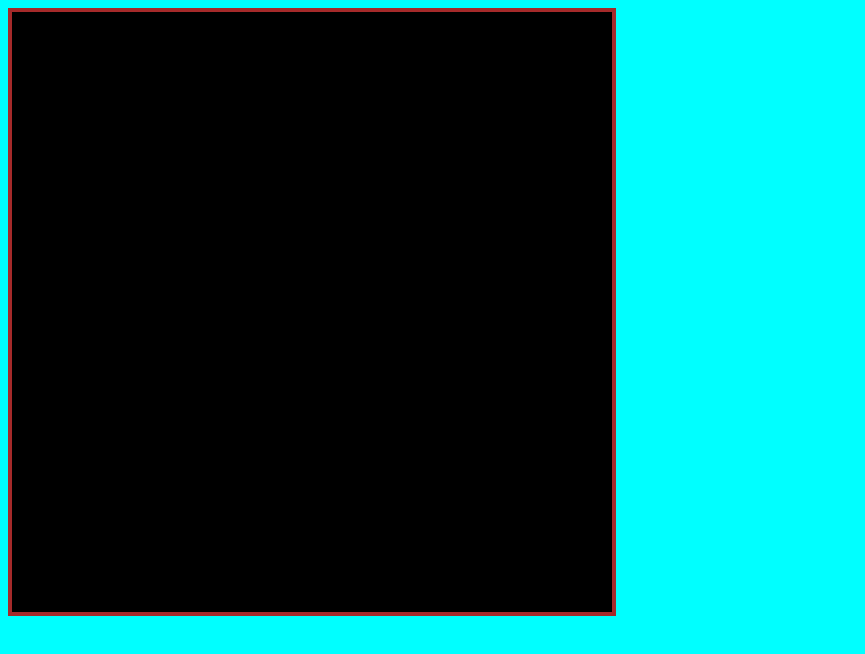
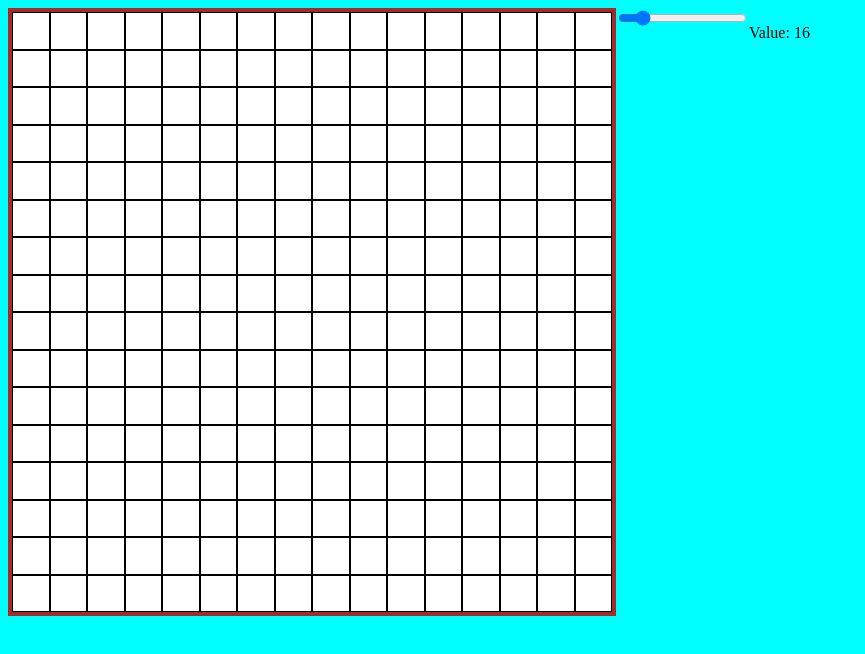
Before and after one commit to THRILLH/odin-etchasketch, a plain HTML site: page index.html in a window 1280 px wide. Shown: the whole page, without its empty margins (0-865 px from the left). Drawn offline with Linux system fonts and the light colour scheme.

Commit message:
Add slider to choose grid length and clear sketch container each time

```diff
--- a/index.html
+++ b/index.html
@@ -13,5 +13,9 @@
 
     </div>
 
+    <div class="slidecontainer">
+        <input type="range" min="1" max="100" value="16" class="slider" id="myRange">
+      </div>
+    <p>Value: <span id="demo"></span></p>
 </body>
 </html>
--- a/javascript.js
+++ b/javascript.js
@@ -2,6 +2,7 @@ const sketchContainer = document.querySelector("#sketch-container");
 
 
 function fillSquare(length) {
+    sketchContainer.innerHTML = '';
     let rowArray = [];
     for (let i = 0; i < length; i++) {
         rowArray[i] = document.createElement("div");
@@ -15,15 +16,24 @@ function fillSquare(length) {
             rowArray[i].appendChild(pixArray[j]);
         }
     }
+    const pixels = document.querySelectorAll(".pixel");
+    pixels.forEach( (pixel) => {
+        pixel.addEventListener("mouseover", () => {
+            pixel.setAttribute("style", "background: black");
+        });
+    }
+    );
     }
 
-fillSquare(16);
 
-const pixels = document.querySelectorAll(".pixel");
-pixels.forEach( (pixel) => {
-    pixel.addEventListener("mouseover", () => {
-        pixel.setAttribute("style", "background: white");
-    });
 
+const slider = document.querySelector("#myRange");
+let output = document.querySelector("#demo");
+output.innerHTML = slider.value;
+
+slider.oninput = function () {
+    output.innerHTML = slider.value;
+    fillSquare(this.value);
 }
-);
+
+fillSquare(slider.value);
--- a/style.css
+++ b/style.css
@@ -21,5 +21,6 @@ body {
 }
 
 .pixel {
-    background-color: black;
+    background-color: white;
+    border: 1px solid black;
 }
```
